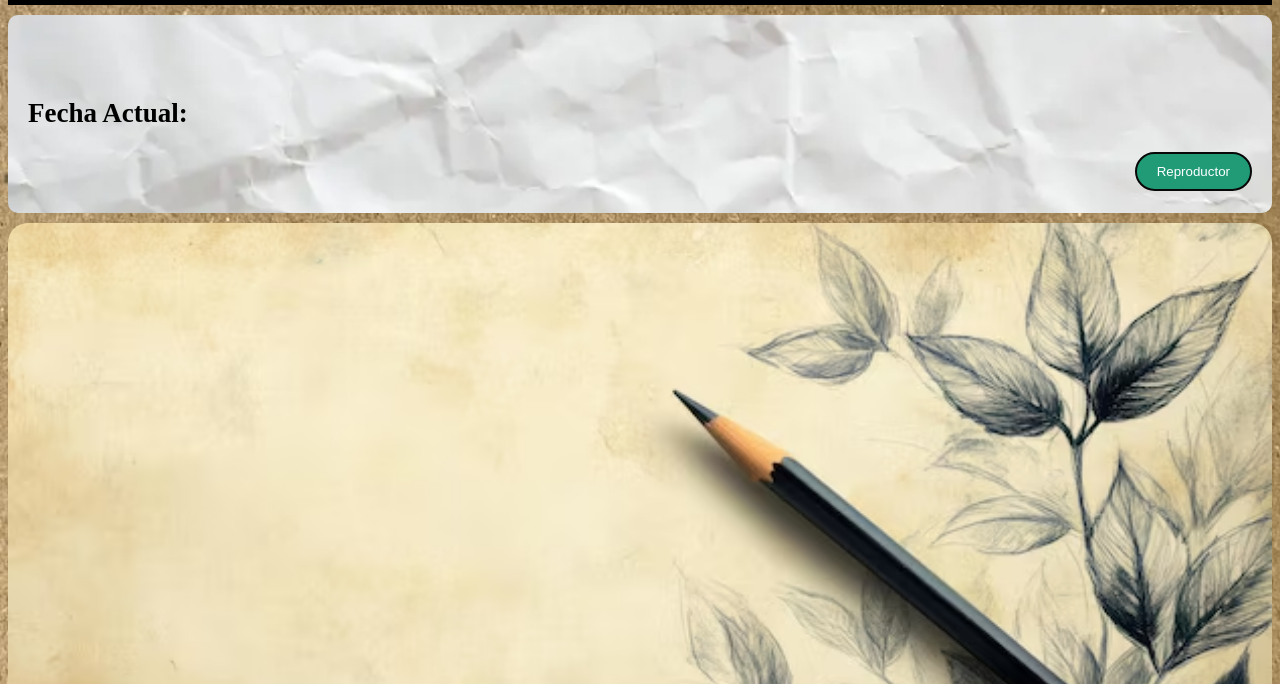
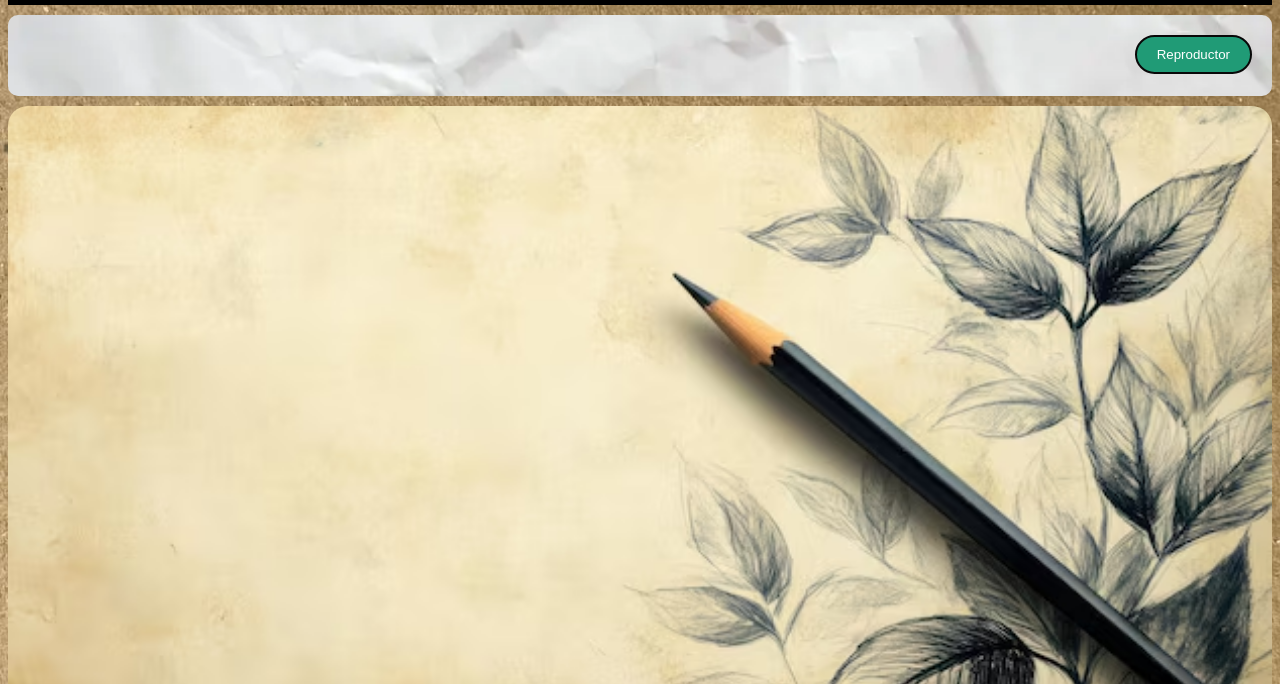
Before and after one commit to Szungg/CajitaVirtual2, a plain HTML site: page index.html in a window 1280 px wide. Shown: the part 116-800 px from the top of the page. Drawn offline with Linux system fonts and the light colour scheme.

Commit message:
Update index.html

```diff
--- a/index.html
+++ b/index.html
@@ -163,7 +163,6 @@
     </div>
     <div id="varios">
       <p></p>
-      <h2>Fecha Actual:</h2>
       <p id="mensajito"></p>
       <button id="reproductor" onclick="reproductorVisibilidad()">Reproductor</button>
       <div id="musiquita" class="invisible">
```
